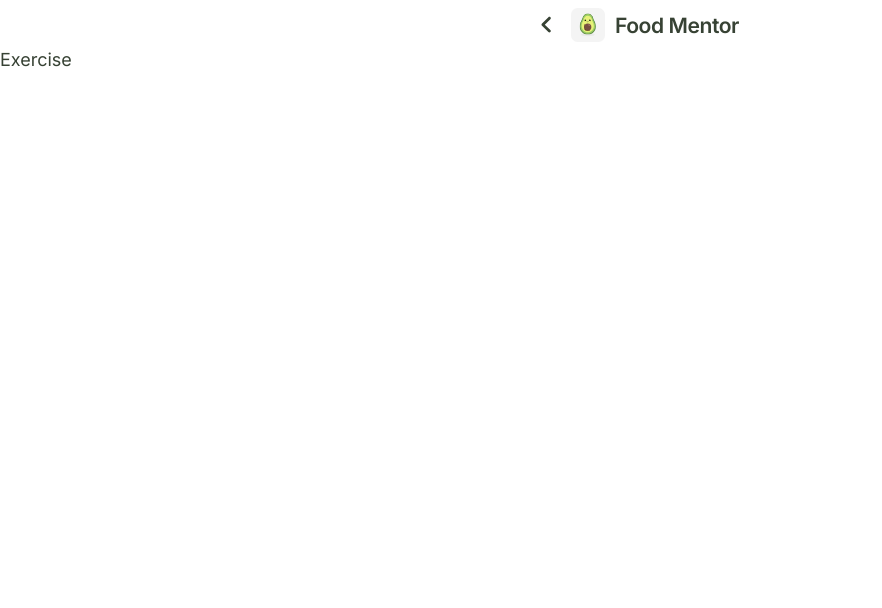
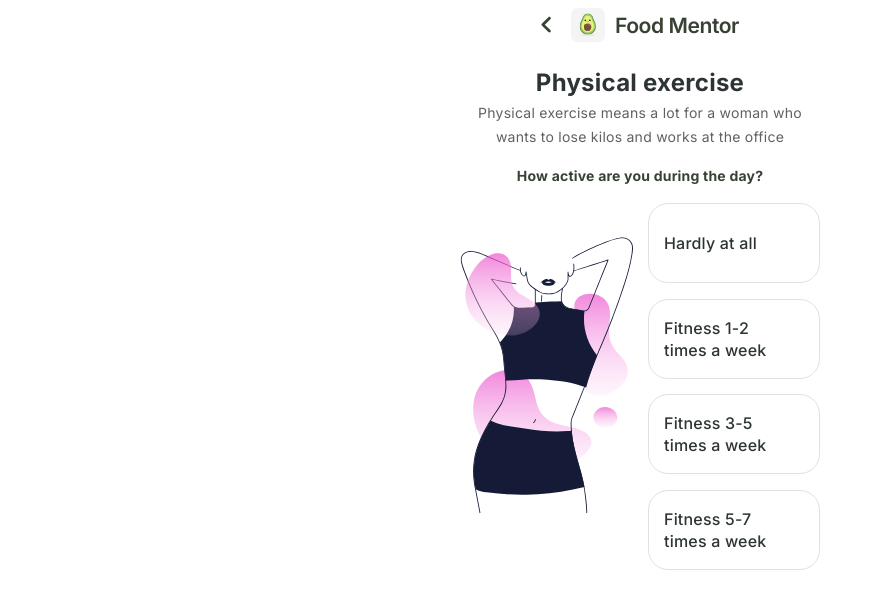
Before and after one commit to MShmatok/fitness-lady, a React (Create React App) app: page /fitness-lady/exercise in a window 1280 px wide. Shown: the top 608 px of the page, without its empty margins (0-882 px from the left). Built offline with nearby package versions, Linux system fonts and the light colour scheme.

Commit message:
done Excercise and result

```diff
--- a/src/Pages/Behaviors/Behaviors.jsx
+++ b/src/Pages/Behaviors/Behaviors.jsx
@@ -17,10 +17,9 @@ const library = [
   { Behavior: '6', title: 'None of the above', icon: 'cross' },
 ];
 const Behaviors = () => {
-  const { data, updateData } = useMyContext();
+  const { updateData } = useMyContext();
   const navigate = useNavigate();
 
-  console.log(data);
   const handlerSubmit = array => {
     updateData({
       behaviors: array,
--- a/src/Pages/Exercise/Exercise.jsx
+++ b/src/Pages/Exercise/Exercise.jsx
@@ -1,13 +1,62 @@
 import { useMyContext } from 'js/useContext';
 import React from 'react';
+import { ExerciseSection, WrapperMain } from './Exercise.styled';
+import {
+  HeroContainer,
+  MainDescription,
+  MainTitle,
+} from 'CommonStyle/Hero.styled';
+import Icon from 'components/Icon';
+import { useNavigate } from 'react-router';
+const library = [
+  { exercise: '1', title: 'Hardly at all' },
+  { exercise: '2', title: 'Fitness 1-2 times a week' },
+  { exercise: '3', title: 'Fitness 3-5 times a week' },
+  { exercise: '4', title: 'Fitness 5-7 times a week' },
+];
+const Exercise = () => {
+  const { updateData } = useMyContext();
+  const navigate = useNavigate();
 
-const Exercise = () => {
-  const { data } = useMyContext();
-  // const navigate = useNavigate();
+  const handlerClick = exercise => {
+    updateData({ exercise });
+    navigate('/result', { replace: true });
+  };
+  return (
+    <div className="container">
+      <ExerciseSection>
+        <HeroContainer>
+          <MainTitle>Physical exercise</MainTitle>
+          <MainDescription>
+            Physical exercise means a lot for a woman who wants to lose kilos
+            and works at the office
+          </MainDescription>
+        </HeroContainer>
+        <h2>How active are you during the day?</h2>
 
-  console.log(data);
-
-  return <div>Exercise</div>;
+        <WrapperMain>
+          <div>
+            <Icon name="activeGirl" width="173px" height="363px" />
+          </div>
+          <ul>
+            {library.map(item => {
+              return (
+                <li key={item.exercise}>
+                  <button
+                    onClick={() => {
+                      handlerClick(item.title);
+                    }}
+                  >
+                    {item.title}
+                  </button>
+                </li>
+              );
+            })}
+          </ul>
+        </WrapperMain>
+      </ExerciseSection>
+    </div>
+  );
 };
 
 export default Exercise;
--- /dev/null
+++ b/src/Pages/Exercise/Exercise.styled.jsx
@@ -0,0 +1,56 @@
+import styled from 'styled-components';
+import theme from 'CommonStyle/themeJSX';
+
+export const ExerciseSection = styled.section`
+  display: flex;
+  flex-direction: column;
+  justify-content: center;
+  padding: 15px 0;
+  gap: 15px;
+
+  h2 {
+    text-align: center;
+    font-size: 14px;
+    font-weight: 700;
+    line-height: calc(24 / 14);
+    letter-spacing: 0.2px;
+  }
+`;
+
+export const WrapperMain = styled.div`
+  display: flex;
+  gap: 15px;
+
+  button {
+    color: ${theme.colors.secondDark};
+    font-size: 16px;
+    font-weight: 500;
+    line-height: calc(22 / 16);
+    letter-spacing: 0.2px;
+
+    width: 172px;
+    height: 80px;
+    padding-left: 15px;
+    padding-right: 25px;
+
+    text-align: start;
+
+    border-radius: 20px;
+    border: 1px solid ${theme.colors.secondGrey};
+    background: ${theme.colors.primaryLight};
+
+    transition: box-shadow 300ms cubic-bezier(0.4, 0, 0.2, 1) 0s,
+      scale 300ms cubic-bezier(0.4, 0, 0.2, 1) 0s;
+
+    &:hover {
+      box-shadow: rgba(0, 0, 0, 0.35) 0px 5px 15px;
+      scale: 1.01;
+    }
+  }
+
+  ul {
+    display: flex;
+    gap: 15px;
+    flex-wrap: wrap;
+  }
+`;
--- a/src/Pages/Home/Home.jsx
+++ b/src/Pages/Home/Home.jsx
@@ -1,4 +1,4 @@
-import React from 'react';
+import React, { useEffect } from 'react';
 import { CardList, HomeSection } from './Home.styled';
 import {
   HeroContainer,
@@ -18,6 +18,16 @@ const library = [
 
 const Home = () => {
   const { updateData } = useMyContext();
+  useEffect(() => {
+    updateData({
+      goal: '',
+      height: '',
+      currentWeight: '',
+      units: '',
+      behaviors: [],
+      exercise: [],
+    });
+  }, []);
 
   const navigate = useNavigate();
   const handlerClick = goal => {
@@ -44,7 +54,7 @@ const Home = () => {
                 title={item.title}
                 icon={item.icon}
                 onClick={() => {
-                  handlerClick(item.goal);
+                  handlerClick(item.title);
                 }}
               />
             );
--- a/src/Pages/Measure/Measure.jsx
+++ b/src/Pages/Measure/Measure.jsx
@@ -11,7 +11,7 @@ import { useMyContext } from 'js/useContext';
 
 const Measure = () => {
   const { data, updateData } = useMyContext();
-  console.log(data);
+
   const [isImperial, setImperial] = useState(() => {
     return data.units === 'Imperial' || !data.units;
   });
--- /dev/null
+++ b/src/Pages/Result.jsx
@@ -0,0 +1,23 @@
+import { useMyContext } from 'js/useContext';
+import React from 'react';
+
+import { HeroContainer, MainTitle } from 'CommonStyle/Hero.styled';
+import { ExerciseSection } from './Exercise/Exercise.styled';
+
+const Result = () => {
+  const { data } = useMyContext();
+  console.log(data);
+  console.table(data);
+
+  return (
+    <div className="container">
+      <ExerciseSection>
+        <HeroContainer>
+          <MainTitle>The results are displayed in the console</MainTitle>
+        </HeroContainer>
+      </ExerciseSection>
+    </div>
+  );
+};
+
+export default Result;
--- a/src/components/App.jsx
+++ b/src/components/App.jsx
@@ -3,6 +3,7 @@ import { RouterProvider, createBrowserRouter } from 'react-router-dom';
 import Layout from './Layout/Layout';
 import Home from 'Pages/Home/Home';
 import { ContextProvider } from 'js/useContext';
+import Result from 'Pages/Result';
 
 // const Home = lazy(() => import('../Pages/Home/Home'));
 const NotFoundPage = lazy(() => import('../Pages/NotFoundPage/NotFoundPage'));
@@ -44,6 +45,11 @@ const createRouter = () => {
             errorElement: <NotFoundPage />,
           },
           {
+            path: '/result',
+            element: <Result />,
+            errorElement: <NotFoundPage />,
+          },
+          {
             path: '*',
             element: <Home />,
             errorElement: <NotFoundPage />,
--- a/src/components/Icon.jsx
+++ b/src/components/Icon.jsx
@@ -14,6 +14,8 @@ import { ReactComponent as Soda } from '../img/svg/Behaviors/soda.svg';
 import { ReactComponent as Salt } from '../img/svg/Behaviors/salt.svg';
 import { ReactComponent as Pizza } from '../img/svg/Behaviors/pizza.svg';
 import { ReactComponent as Cross } from '../img/svg/Behaviors/cross.svg';
+
+import { ReactComponent as ActiveGirl } from '../img/svg/Exercise/activeGirl.svg';
 
 const Icon = ({ name, className, width, height }) => {
   switch (name) {
@@ -43,6 +45,9 @@ const Icon = ({ name, className, width, height }) => {
     case 'cross':
       return <Cross className={className} width={width} height={height} />;
 
+    case 'activeGirl':
+      return <ActiveGirl className={className} width={width} height={height} />;
+
     default:
       break;
   }
--- a/src/components/forms/FormaMeasure/FormaMeasure.jsx
+++ b/src/components/forms/FormaMeasure/FormaMeasure.jsx
@@ -26,7 +26,6 @@ const FormaMeasure = ({ units, handlerClick, dataInitial }) => {
     },
     validationSchema: measureSchema,
     onSubmit: values => {
-      console.log('values', values);
       handlerClick(values.height, values.currentWeight);
     },
   });
```
Also changed, not shown: src/img/svg/Exercise/activeGirl.svg (added).
